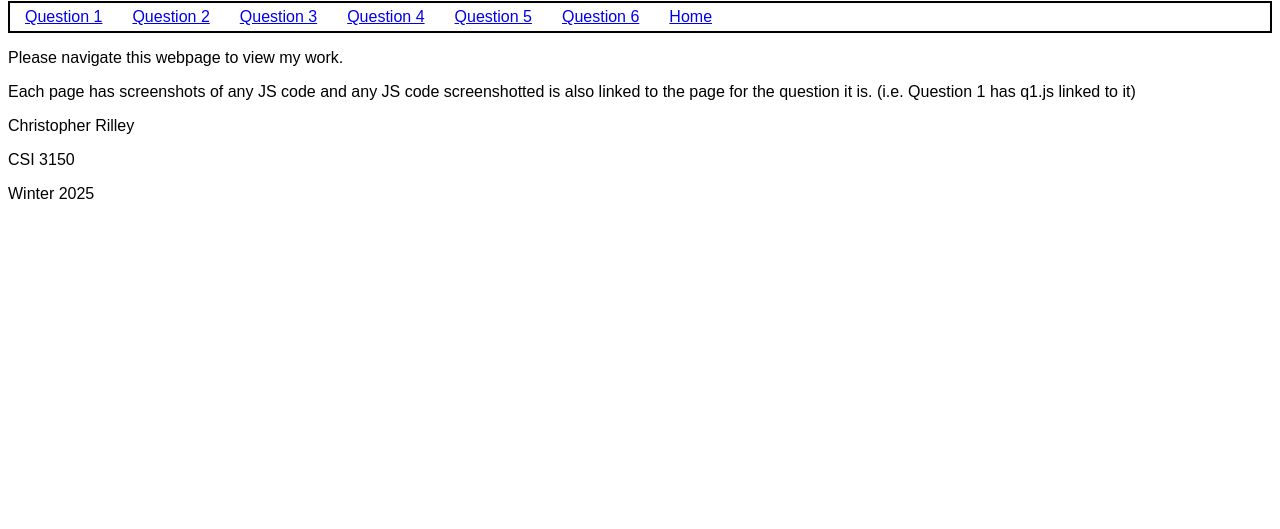
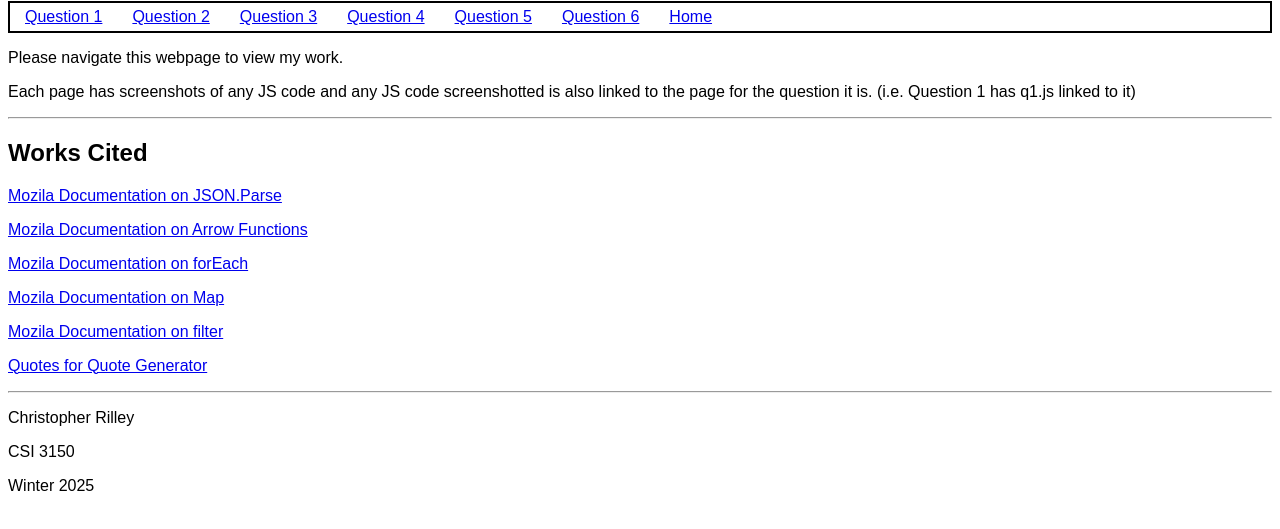
Before and after one commit to CrilleyOU/rilley-3150-TH4-W25, a plain HTML site: page index.html in a window 1280 px wide. Shown: the part 79-608 px from the top of the page. Drawn offline with Linux system fonts and the light colour scheme.

Commit message:
final changes

```diff
--- a/index.html
+++ b/index.html
@@ -21,6 +21,15 @@
 
     <p>Please navigate this webpage to view my work.</p>
     <p>Each page has screenshots of any JS code and any JS code screenshotted is also linked to the page for the question it is. (i.e. Question 1 has q1.js linked to it) </p>
+    <hr>
+    <h2>Works Cited</h2>
+    <p><a href="https://developer.mozilla.org/en-US/docs/Web/JavaScript/Reference/Global_Objects/JSON/parse">Mozila Documentation on JSON.Parse</a></p>
+    <p><a href="https://developer.mozilla.org/en-US/docs/Web/JavaScript/Reference/Functions/Arrow_functions">Mozila Documentation on Arrow Functions</a></p>
+    <p><a href="https://developer.mozilla.org/en-US/docs/Web/JavaScript/Reference/Global_Objects/Array/forEach">Mozila Documentation on forEach</a></p>
+    <p><a href="https://developer.mozilla.org/en-US/docs/Web/JavaScript/Reference/Global_Objects/Array/map">Mozila Documentation on Map</a></p>
+    <p><a href="https://developer.mozilla.org/en-US/docs/Web/JavaScript/Reference/Global_Objects/Array/filter">Mozila Documentation on filter</a></p>
+    <p><a href="https://smartreach.io/blog/famous-quotes/">Quotes for Quote Generator</a></p>
+    <hr>
     <p>Christopher Rilley</p>
     <p>CSI 3150</p>
     <p>Winter 2025</p>
--- a/js/q5.js
+++ b/js/q5.js
@@ -1,6 +1,7 @@
 // Arrow Functions provide a concise way to write a function in javascript
 // input --> function body --> output
-let multiply = (x, y) => {return x * y};
+// Return is implied
+let multiply = (x, y) => {x * y};
 
 // Calling the function is the same between the two methods of creating a function
 console.log(multiply(2,5));
@@ -9,5 +10,3 @@ console.log(multiply(2,5));
 function add(x, y){
     return x + y;
 }
-
-console.log(add())
```
Also changed, not shown: js/q4.js (+3 -8 lines), assets/q4.png (added), assets/q5.png (added), assets/q6.png (added).
